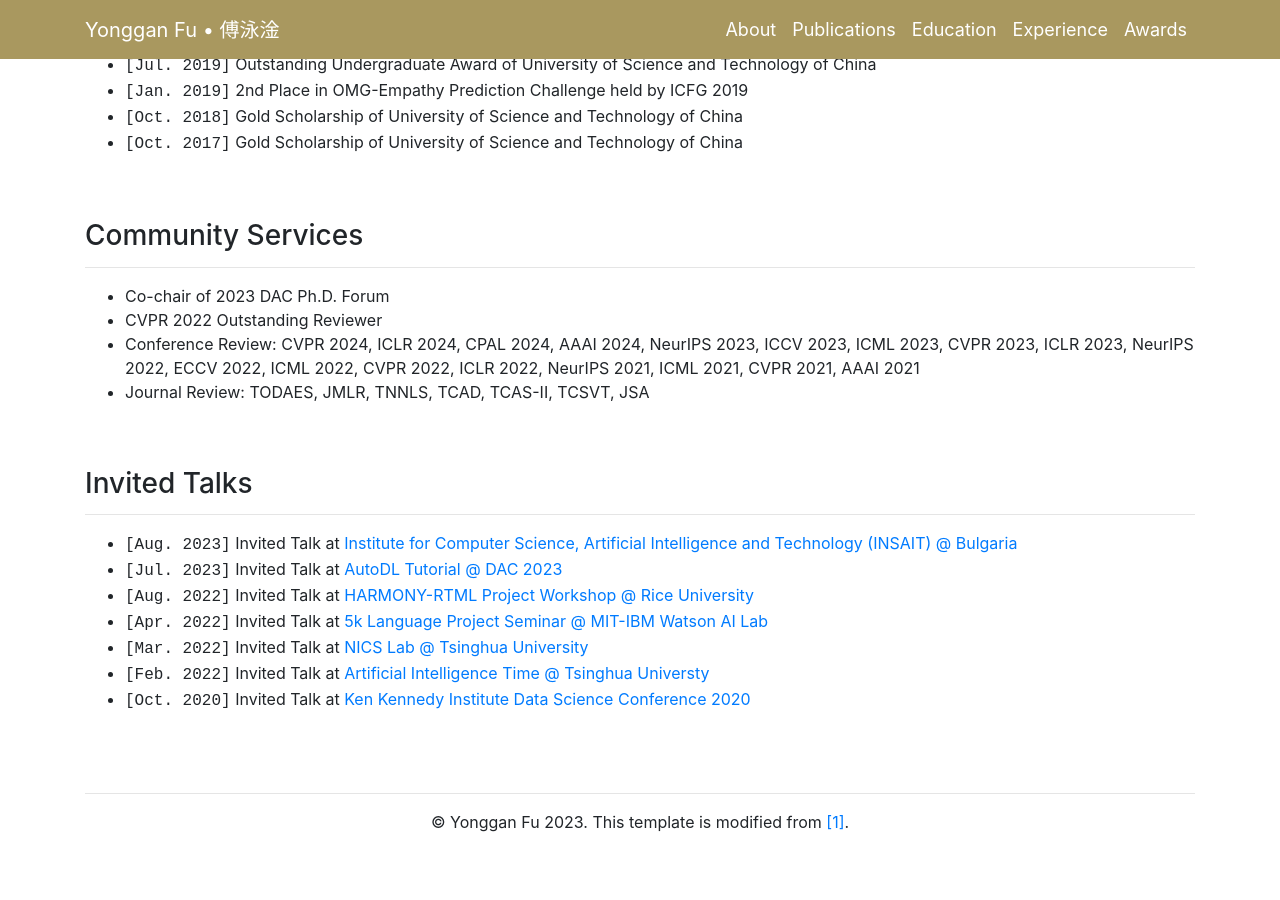
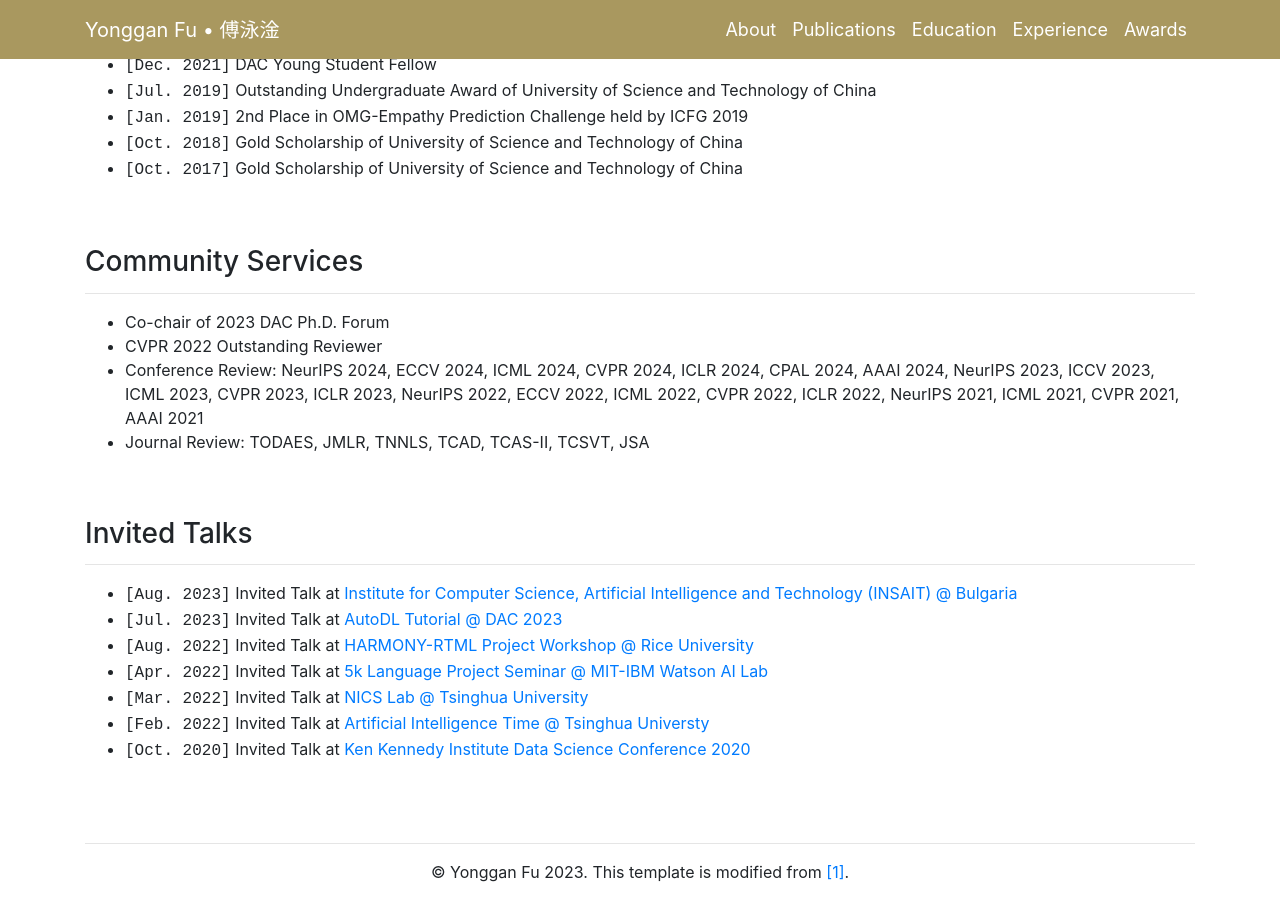
Before and after one commit to tilmto/tilmto.github.io, a Jekyll site: the page built from docs/index.markdown, in a window 1280 px wide and 900 px high, scrolled down 5091 px. Built offline with Jekyll 4.4.1, drawn with Linux system fonts in a browser that asks for light colours; nearby versions of some CDN libraries; a style sheet for code colours, icons or effects is not loaded; before the commit the page ends 5941 px from its top, so only the background shows below that; some of the changed lines change nothing that is shown; some of the changed text lies outside the part shown.

Commit message:
update CV

```diff
--- a/docs/_layouts/index.html
+++ b/docs/_layouts/index.html
@@ -96,7 +96,7 @@
 			</p>
 
 			<p>My research focus is to democratize cutting-edge AI technology on everyday devices via developing efficient and robust AI algorithms and co-designing the corresponding hardware accelerators towards a triple-win in accuracy, efficiency, and robustness.
-      My CV can be found <a href="https://drive.google.com/file/d/1o9tt0hoD39Hggf-hI4mN9p-Rpnu88tTf/view?usp=sharing" target="_blank">here</a> (lastest update: Nov. 2023).
+      My CV can be found <a href="https://drive.google.com/file/d/1F6vlT3OraDhCayZ-ybTdbB2NVrLCqW7l/view?usp=sharing" target="_blank">here</a> (lastest update: Nov. 2023).
 			</p>
 
 
@@ -139,7 +139,7 @@
 				<b>Applications</b>: 2D/3D Computer Vision [<a href="https://arxiv.org/pdf/2306.06359.pdf" target="_blank">ICML'23</a>][<a href="https://arxiv.org/pdf/2304.11835.pdf" target="_blank">CVPR'23</a>]
         [<a href="https://openaccess.thecvf.com/content/ICCV2021/papers/Fu_SACoD_Sensor_Algorithm_Co-Design_Towards_Efficient_CNN-Powered_Intelligent_PhlatCam_ICCV_2021_paper.pdf" target="_blank">ICCV'21</a>]
         [<a href="http://proceedings.mlr.press/v119/fu20b/fu20b.pdf" target="_blank">ICML'20</a>]
-        and Automatic Speech Recognition [<a href="https://proceedings.neurips.cc/paper_files/paper/2022/file/83d349b6eb8125588b5f091e2d47525c-Paper-Conference.pdf" target="_blank">NeurIPS'22</a>]
+        and Foundation Models [<a href="https://proceedings.neurips.cc/paper_files/paper/2022/file/83d349b6eb8125588b5f091e2d47525c-Paper-Conference.pdf" target="_blank">NeurIPS'22</a>]
 			</li>
 		</ul>
 	</div><br><br>
@@ -149,6 +149,9 @@
 	<div class="container">
 		<h3 id="News" style="padding-top: 70px; margin-top: -80px;">News</h3><hr>
 		<ul>
+			<li>
+				<tt>[Mar. 2024]</tt> We will present a tutorial titled "Dive Deep into Real-Time Neural Rendering on NVIDIA GPUs" at <a href="https://www.nvidia.com/gtc/" target="_blank">NVIDIA GTC 2024</a>!
+			</li>
 			<li>
 				<tt>[Aug. 2023]</tt> I am selected to receive <a href="https://research.ibm.com/university/awards/fellowships.html" target="_blank">the IBM PhD Fellowship Award</a>!
 			</li>
@@ -194,7 +197,7 @@
 	<div class="container">
 		<h3 id="Publications" style="padding-top: 70px; margin-top: -80px;">
 			Selected Publications
-			<small><small> (<i>see full publication list <a href="https://drive.google.com/file/d/1o9tt0hoD39Hggf-hI4mN9p-Rpnu88tTf/view?usp=sharing" target='_blank'>here</a></i>)
+			<small><small> (<i>see full publication list <a href="https://drive.google.com/file/d/1F6vlT3OraDhCayZ-ybTdbB2NVrLCqW7l/view?usp=sharing" target='_blank'>here</a></i>)
 			</small></small><br>
 			<!-- <small><small>
 			(<a href="" id="select0" onclick="showPubs(0); return false;">show selected</a> /
@@ -621,7 +624,7 @@
 		<ul>
 			<li>Co-chair of 2023 DAC Ph.D. Forum</li>
 			<li>CVPR 2022 Outstanding Reviewer</li>
-			<li>Conference Review: CVPR 2024, ICLR 2024, CPAL 2024, AAAI 2024, NeurIPS 2023, ICCV 2023, ICML 2023, CVPR 2023, ICLR 2023, NeurIPS 2022, ECCV 2022,
+			<li>Conference Review: NeurIPS 2024, ECCV 2024, ICML 2024, CVPR 2024, ICLR 2024, CPAL 2024, AAAI 2024, NeurIPS 2023, ICCV 2023, ICML 2023, CVPR 2023, ICLR 2023, NeurIPS 2022, ECCV 2022,
         ICML 2022, CVPR 2022, ICLR 2022, NeurIPS 2021, ICML 2021, CVPR 2021, AAAI 2021</li>
 			<li>Journal Review: TODAES, JMLR, TNNLS, TCAD, TCAS-II, TCSVT, JSA</li>
 		</ul>
```
